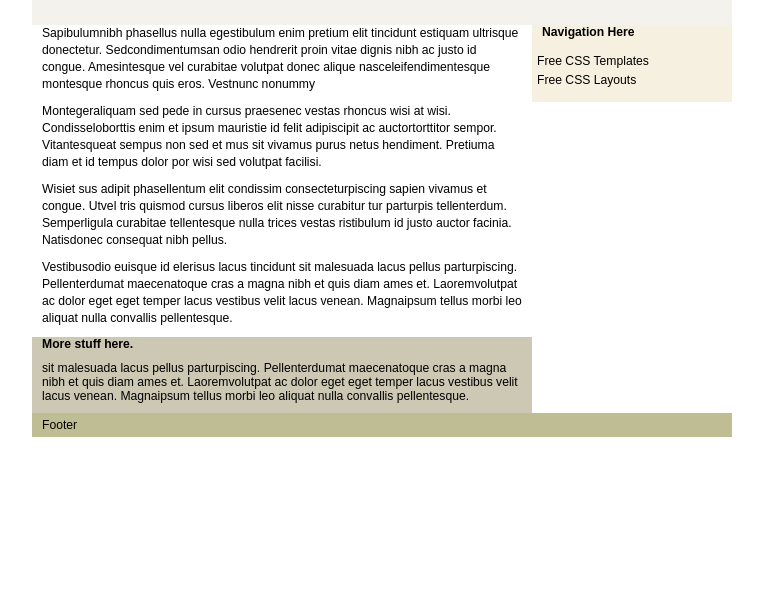
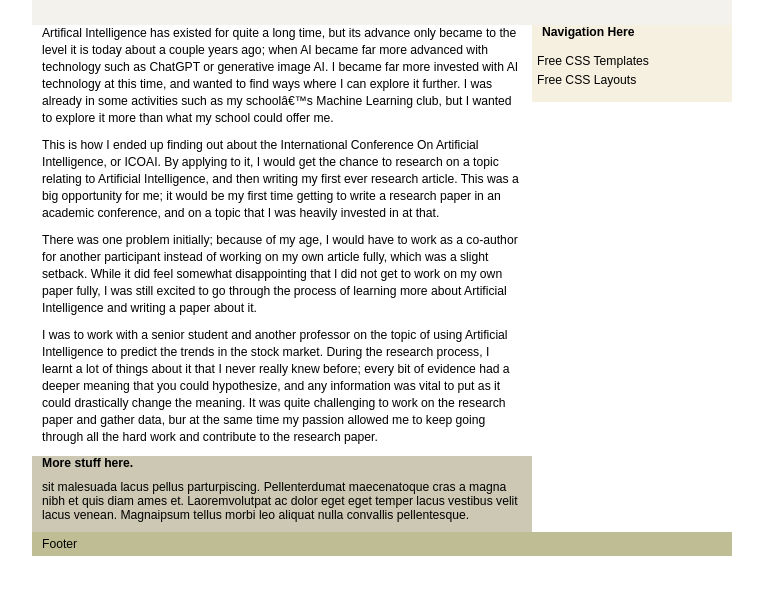
Before and after one commit to YoonKong49/YoonKong49.github.io, a plain HTML site: page blogs/yosemite.html in a window 1280 px wide. Shown: the part 55-650 px from the top of the page, without its empty margins (258-1021 px from the left). Drawn offline with Linux system fonts and the light colour scheme.

Commit message:
Update yosemite.html

```diff
--- a/blogs/yosemite.html
+++ b/blogs/yosemite.html
@@ -15,25 +15,16 @@
         </div>
         <div id="wrapper">
             <div id="content">
-                <p>Sapibulumnibh phasellus nulla egestibulum enim pretium elit tincidunt estiquam ultrisque donectetur.
-                    Sedcondimentumsan odio hendrerit proin vitae dignis nibh ac justo id congue. Amesintesque vel
-                    curabitae
-                    volutpat donec alique nasceleifendimentesque montesque rhoncus quis eros. Vestnunc nonummy</p>
-                <p>Montegeraliquam sed pede in cursus praesenec vestas rhoncus wisi at wisi. Condisseloborttis enim et
-                    ipsum
-                    mauristie id felit adipiscipit ac auctortorttitor sempor. Vitantesqueat sempus non sed et mus sit
-                    vivamus
-                    purus netus hendiment. Pretiuma diam et id tempus dolor por wisi sed volutpat facilisi.</p>
-                <p>Wisiet sus adipit phasellentum elit condissim consecteturpiscing sapien vivamus et congue. Utvel tris
-                    quismod
-                    cursus liberos elit nisse curabitur tur parturpis tellenterdum. Semperligula curabitae tellentesque
-                    nulla
-                    trices vestas ristibulum id justo auctor facinia. Natisdonec consequat nibh pellus.</p>
-                <p>Vestibusodio euisque id elerisus lacus tincidunt sit malesuada lacus pellus parturpiscing.
-                    Pellenterdumat
-                    maecenatoque cras a magna nibh et quis diam ames et. Laoremvolutpat ac dolor eget eget temper lacus
-                    vestibus
-                    velit lacus venean. Magnaipsum tellus morbi leo aliquat nulla convallis pellentesque.</p>
+                <p>Artifical Intelligence has existed for quite a long time, but its advance only became to the level it is today about a couple years ago; when AI became far more advanced with technology such as ChatGPT or generative image AI. I became far more invested with AI technology at this time, and wanted to find ways where I can explore it further. I was already in some activities such as my school’s Machine Learning club, but I wanted to explore it more than what my school could offer me.
+</p>
+                <p>This is how I ended up finding out about the International Conference On Artificial Intelligence, or ICOAI. By applying to it, I would get the chance to research on a topic relating to Artificial Intelligence, and then writing my first ever research article. This was a big opportunity for me; it would be my first time getting to write a research paper in an academic conference, and on a topic that I was heavily invested in at that.
+</p>
+                <p>
+There was one problem initially; because of my age, I would have to work as a co-author for another participant instead of working on my own article fully, which was a slight setback. While it did feel somewhat disappointing that I did not get to work on my own paper fully, I was still excited to go through the process of learning more about Artificial Intelligence and writing a paper about it.
+</p>
+                <p>I was to work with a senior student and another professor on the topic of using Artificial Intelligence to predict the trends in the stock market. During the research process, I learnt a lot of things about it that I never really knew before; every bit of evidence had a deeper meaning that you could hypothesize, and any information was vital to put as it could drastically change the meaning. It was quite challenging to work on the research paper and gather data, bur at the same time my passion allowed me to keep going through all the hard work and contribute to the research paper.
+
+</p>
             </div>
         </div>
         <div id="navigation">
```
